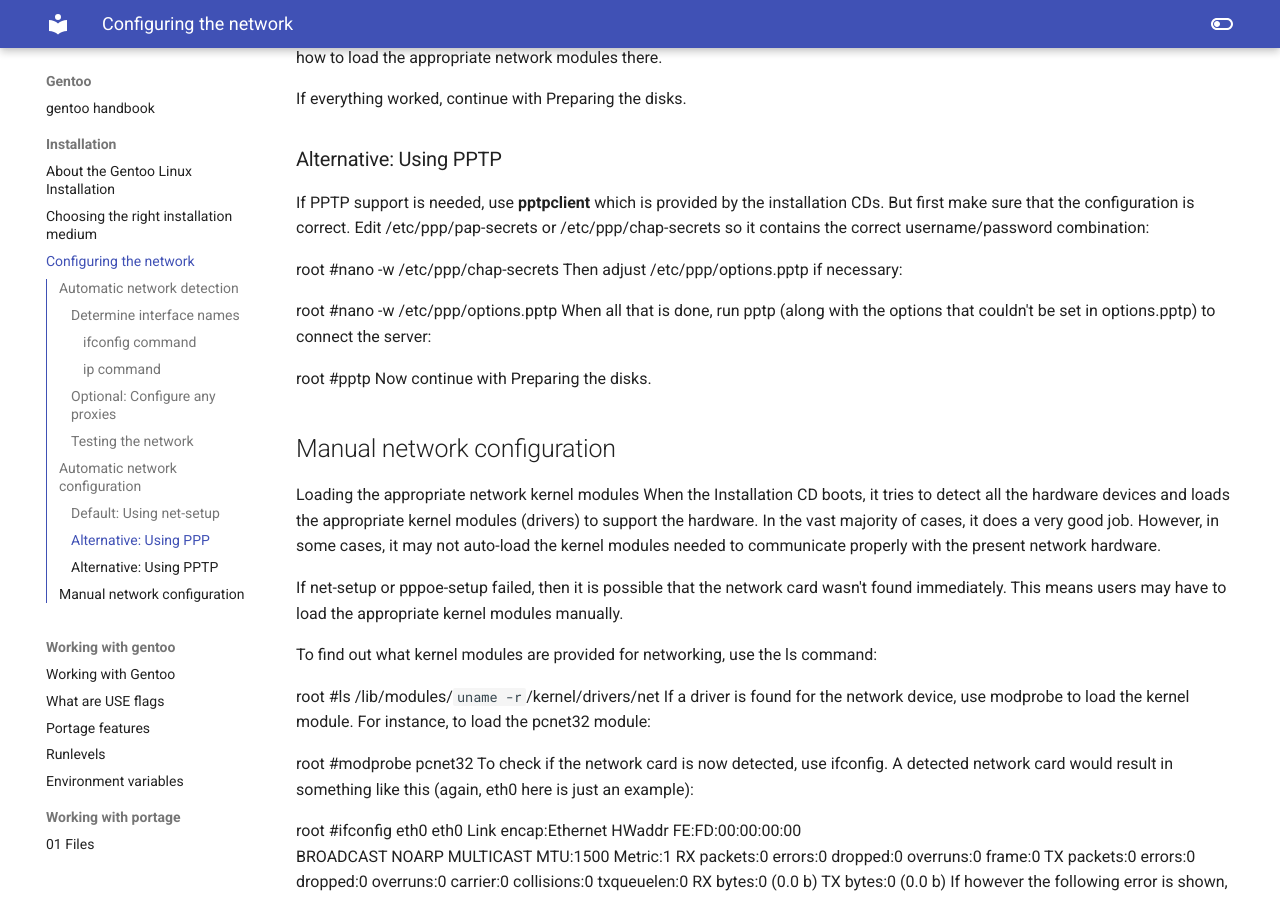
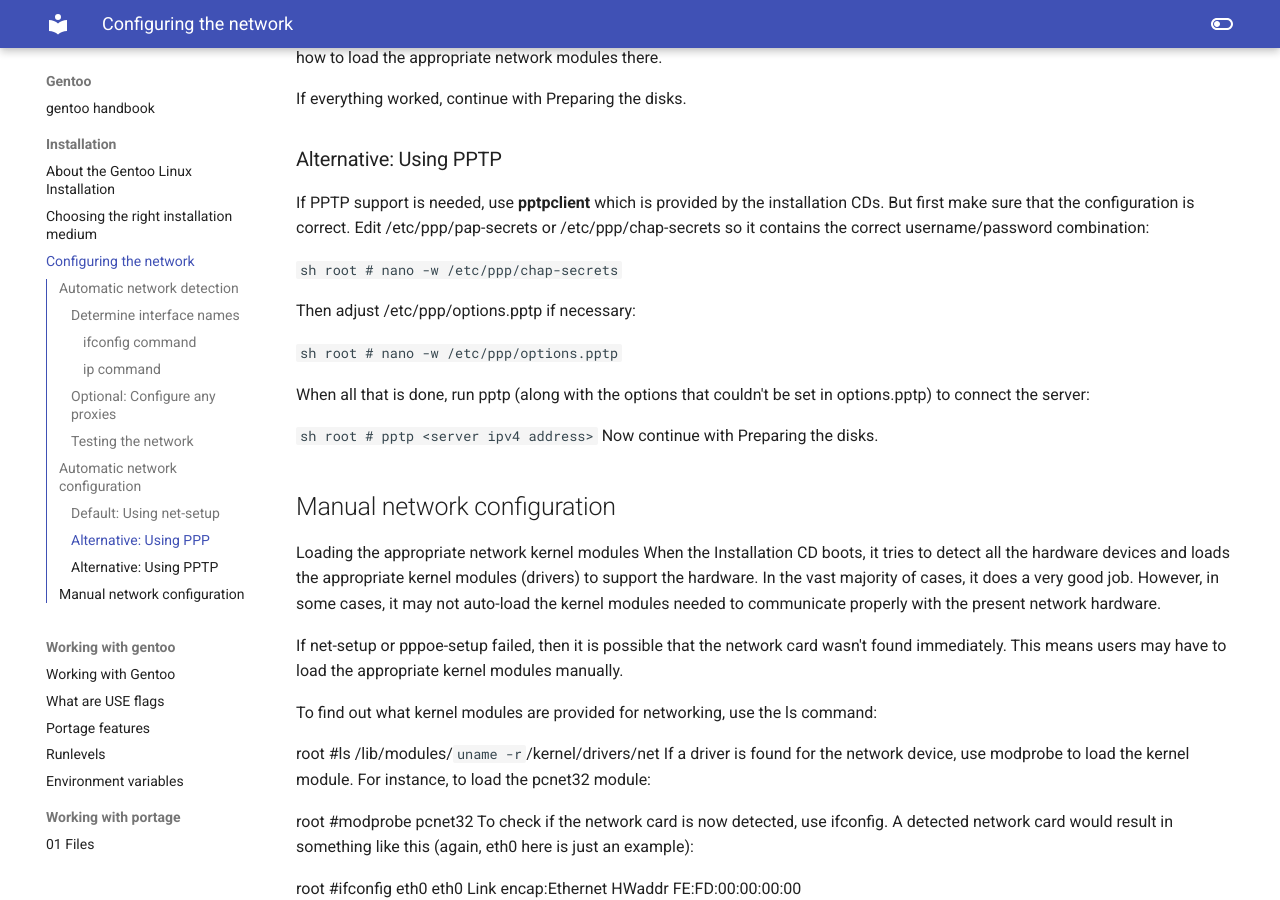
Before and after one commit to floviken/mkdocs, an MkDocs documentation site: the page built from docs/gentoo/installation/03-Configuring the network.md, in a window 1280 px wide and 900 px high, scrolled down 3129 px. Built offline with MkDocs 1.6.1 and Material for MkDocs 9.7.7, drawn with Linux system fonts in a browser that asks for light colours.

Commit message:
Update 03-Configuring the network.md

```diff
--- a/docs/gentoo/installation/03-Configuring the network.md
+++ b/docs/gentoo/installation/03-Configuring the network.md
@@ -114,13 +114,18 @@
 ### Alternative: Using PPTP
 If PPTP support is needed, use **pptpclient** which is provided by the installation CDs. But first make sure that the configuration is correct. Edit /etc/ppp/pap-secrets or /etc/ppp/chap-secrets so it contains the correct username/password combination:
 
-root #nano -w /etc/ppp/chap-secrets
+`sh
+root # nano -w /etc/ppp/chap-secrets`
+
 Then adjust /etc/ppp/options.pptp if necessary:
 
-root #nano -w /etc/ppp/options.pptp
+`sh
+root # nano -w /etc/ppp/options.pptp`
+
 When all that is done, run pptp (along with the options that couldn't be set in options.pptp) to connect the server:
 
-root #pptp <server ipv4 address>
+`sh
+root # pptp <server ipv4 address>`
 Now continue with Preparing the disks.
 
 ## Manual network configuration
```
